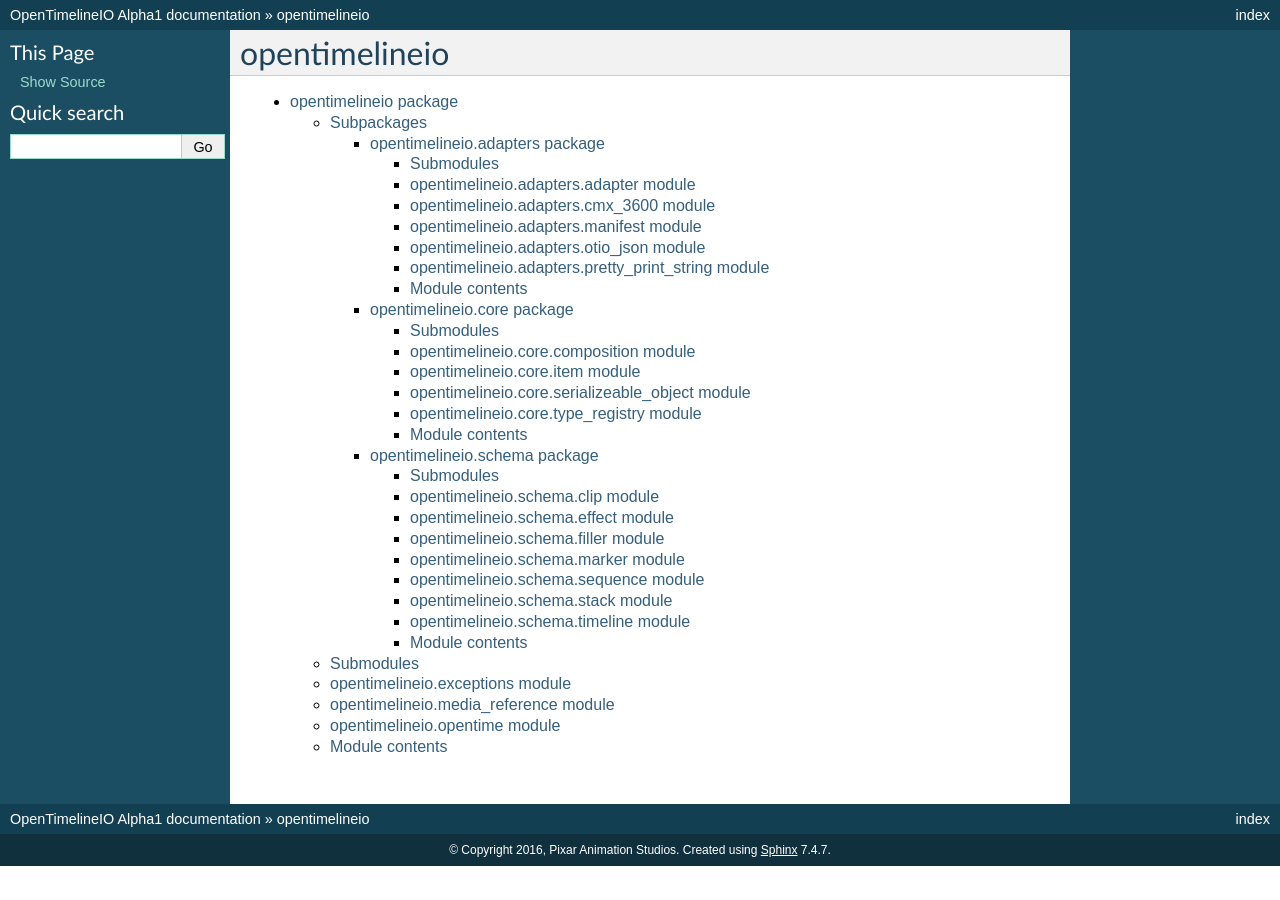
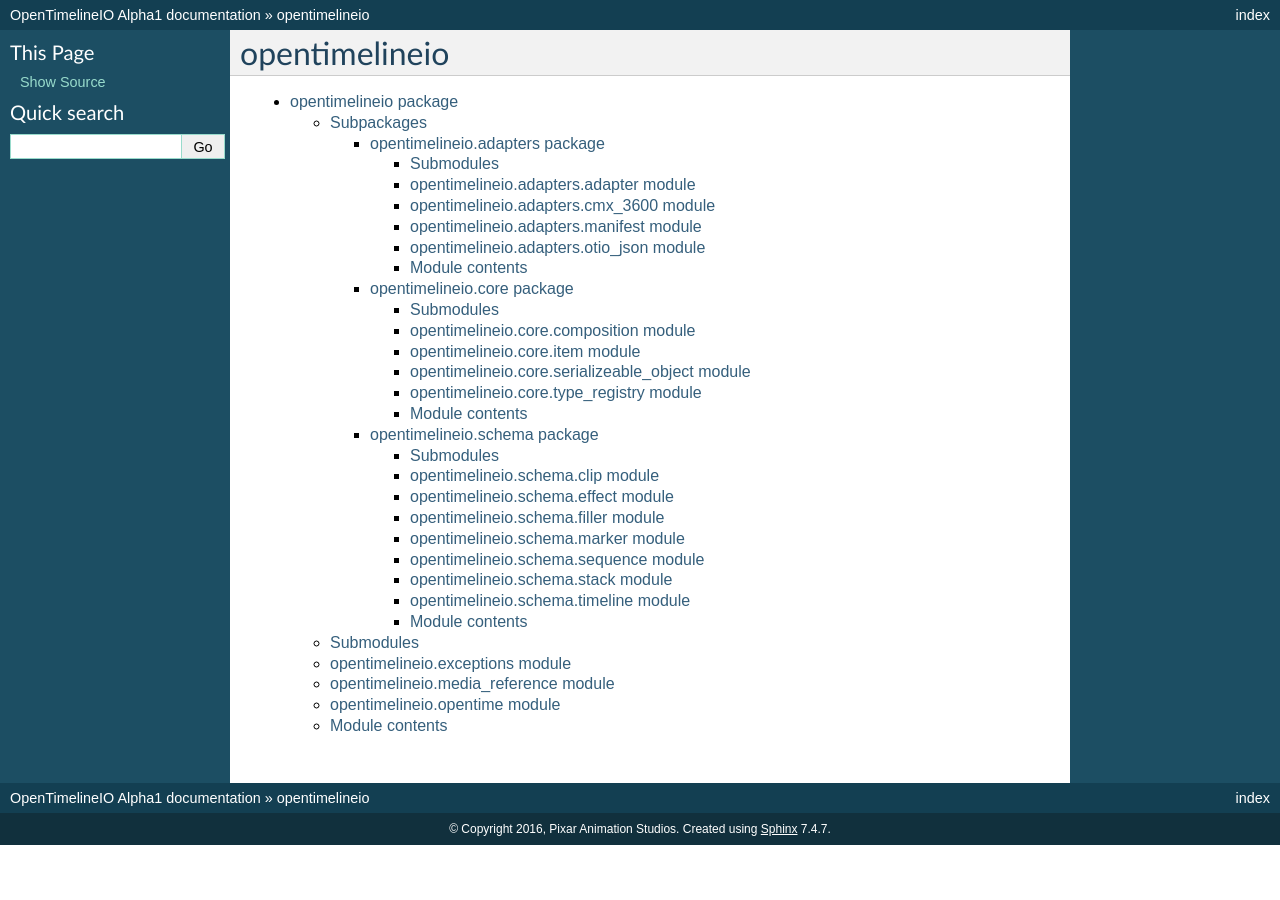
Before and after one commit to AcademySoftwareFoundation/OpenTimelineIO, a Sphinx documentation site: the page built from doc/source/modules.rst, in a window 1280 px wide. Built offline with Sphinx 7.4.7, drawn with Linux system fonts in a browser that asks for light colours.

Commit message:
Remove dependency on deprecated  adapter

```diff
--- a/doc/source/opentimelineio.adapters.rst
+++ b/doc/source/opentimelineio.adapters.rst
@@ -36,14 +36,6 @@ opentimelineio.adapters.otio_json module
     :undoc-members:
     :show-inheritance:
 
-opentimelineio.adapters.pretty_print_string module
---------------------------------------------------
-
-.. automodule:: opentimelineio.adapters.pretty_print_string
-    :members:
-    :undoc-members:
-    :show-inheritance:
-
 
 Module contents
 ---------------
```
Also changed, not shown: 1 other file.
